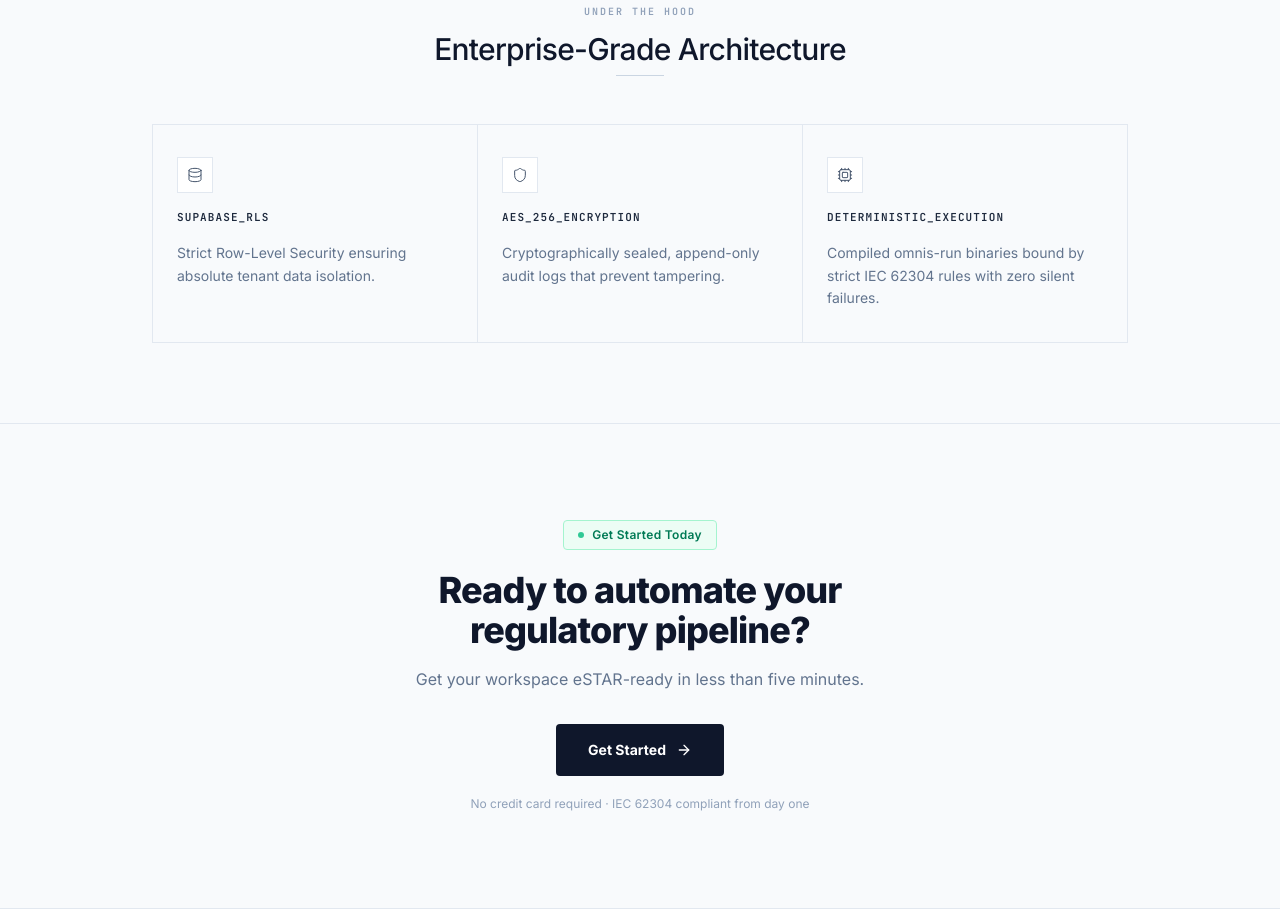
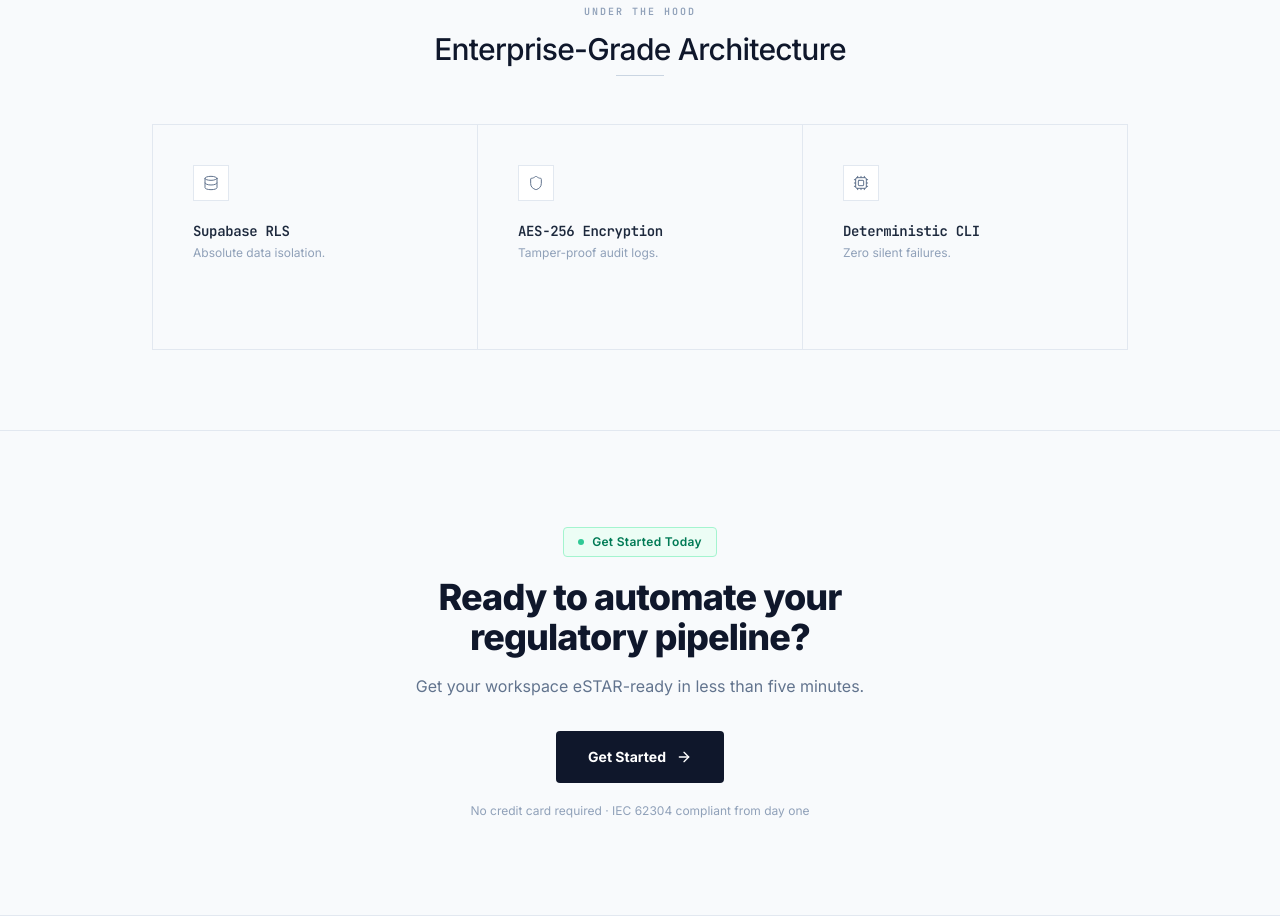
Before and after one commit to sbharatwaj3/omnis-ui, a Next.js app: page / in a window 1280 px wide. Shown: the part 3520-4442 px from the top of the page. Built offline with nearby package versions, Linux system fonts and the light colour scheme; no server answers.

Commit message:
style: redesign architecture cards with hover reveal and expanded technical copy

```diff
--- a/app/page.tsx
+++ b/app/page.tsx
@@ -1026,19 +1026,22 @@ function ProductPreviewSection({ isAuthenticated }: { isAuthenticated: boolean }
 
 const archPillars = [
   {
-    icon:    Database,
-    header:  "SUPABASE_RLS",
-    body:    "Strict Row-Level Security ensuring absolute tenant data isolation.",
+    icon:      Database,
+    header:    "Supabase RLS",
+    subheader: "Absolute data isolation.",
+    body:      "Strict Row-Level Security policies enforced at the Postgres level. Multi-tenant architecture guarantees that cross-contamination of regulatory evidence is cryptographically impossible.",
   },
   {
-    icon:    Shield,
-    header:  "AES_256_ENCRYPTION",
-    body:    "Cryptographically sealed, append-only audit logs that prevent tampering.",
+    icon:      Shield,
+    header:    "AES-256 Encryption",
+    subheader: "Tamper-proof audit logs.",
+    body:      "All Part 11 audit trails are hashed and encrypted at rest. Evidence ledgers are append-only, preventing post-execution mutation by any user or automated process.",
   },
   {
-    icon:    Cpu,
-    header:  "DETERMINISTIC_EXECUTION",
-    body:    "Compiled omnis-run binaries bound by strict IEC 62304 rules with zero silent failures.",
+    icon:      Cpu,
+    header:    "Deterministic CLI",
+    subheader: "Zero silent failures.",
+    body:      "The omnis-run binary is compiled under strict IEC 62304 bounds. Network drops or parsing errors trigger explicit aborts to guarantee pipeline integrity.",
   },
 ] as const;
 
@@ -1074,30 +1077,49 @@ function SecurityArchitectureSection() {
             className="mt-2 h-px w-12 bg-slate-300"
           />
 
-          {/* Pillars grid */}
+          {/* Pillars grid — 1px hairline borders via gap-px on slate-200 wrapper */}
           <motion.div
             variants={staggerContainer(0.12, 0.1)}
             className="mt-12 grid w-full grid-cols-1 gap-px border border-slate-200 bg-slate-200 md:grid-cols-3"
           >
-            {archPillars.map(({ icon: Icon, header, body }) => (
+            {archPillars.map(({ icon: Icon, header, subheader, body }) => (
               <motion.div
                 key={header}
                 variants={fadeUp}
                 transition={easeOut}
-                className="flex flex-col gap-4 bg-slate-50 px-6 py-8"
+                /*
+                 * Fixed min-h so the grid row never reflows when the hover
+                 * body text is revealed — no layout jitter across columns.
+                 * overflow-hidden clips the translating body copy cleanly.
+                 */
+                className="group relative flex min-h-56 flex-col overflow-hidden bg-slate-50 p-10 transition-colors duration-300 hover:bg-white"
               >
                 {/* Icon chip */}
-                <div className="flex h-9 w-9 items-center justify-center border border-slate-200 bg-white">
-                  <Icon className="h-4 w-4 text-slate-600" strokeWidth={1.5} />
+                <div className="flex h-9 w-9 items-center justify-center border border-slate-200 bg-white transition-colors duration-300 group-hover:border-slate-300">
+                  <Icon className="h-4 w-4 text-slate-500 transition-colors duration-300 group-hover:text-slate-800" strokeWidth={1.5} />
                 </div>
 
-                {/* Monospace header */}
-                <p className="break-all font-mono text-[11px] font-semibold uppercase tracking-widest text-slate-800">
+                {/* Header — always visible */}
+                <p className="mt-5 font-mono text-sm font-semibold tracking-tight text-slate-800">
                   {header}
                 </p>
 
-                {/* Body copy */}
-                <p className="text-sm leading-relaxed text-slate-500">{body}</p>
+                {/*
+                 * Sub-header: visible by default, fades out on hover to make
+                 * room for the fuller body copy without shifting the header.
+                 */}
+                <p className="mt-1 text-xs text-slate-400 transition-all duration-300 ease-out group-hover:opacity-0 group-hover:-translate-y-1">
+                  {subheader}
+                </p>
+
+                {/*
+                 * Body copy: hidden by default (opacity-0 + translate-y-2),
+                 * smoothly revealed on hover. absolute positioning keeps it
+                 * from pushing siblings and causing reflow.
+                 */}
+                <p className="absolute inset-x-10 bottom-10 text-sm leading-relaxed text-slate-500 opacity-0 translate-y-2 transition-all duration-300 ease-out group-hover:opacity-100 group-hover:translate-y-0">
+                  {body}
+                </p>
               </motion.div>
             ))}
           </motion.div>
```
